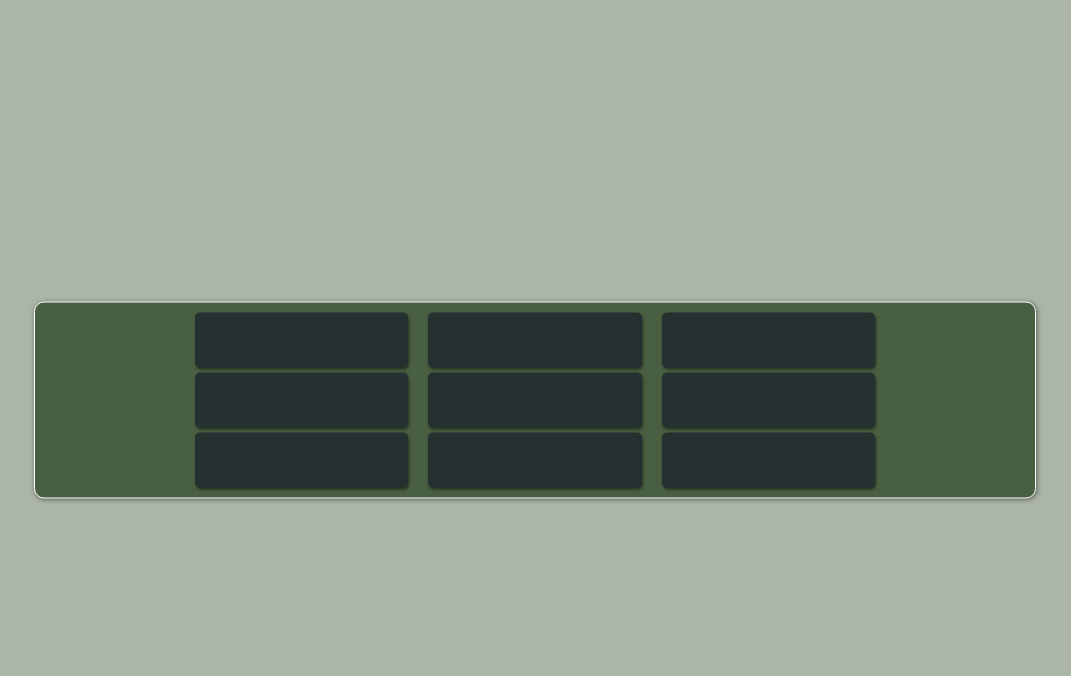
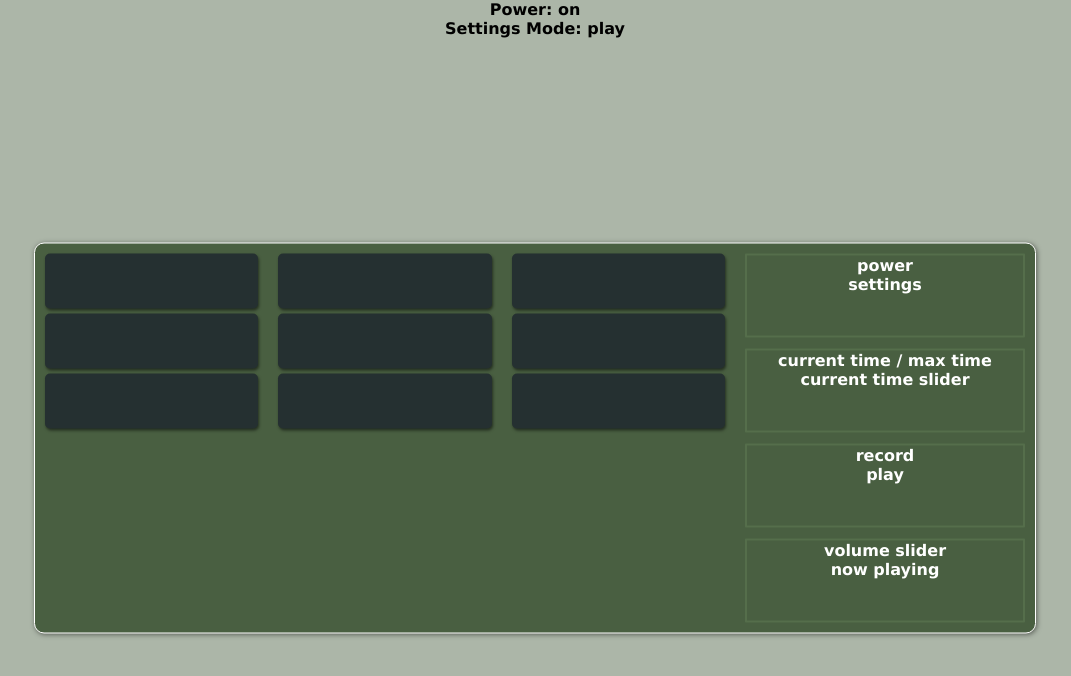
Before and after one commit to msmit1123/sound-machine, a React (Create React App) app: page / in a window 1280 px wide. Shown: the top 676 px of the page, without its empty margins (105-1176 px from the left). Built offline with nearby package versions, Linux system fonts and the light colour scheme; the HTML template or start-up script is replaced by a standard one.

Commit message:
made Controlpad Container

```diff
--- a/src/App.js
+++ b/src/App.js
@@ -3,82 +3,23 @@ import React from 'react';
 import './App.scss';
 
 import Keypad from './containers/Keypad/Keypad.js';
-//import Controlpad from './containers/Controlpad/Controlpad.js';
+import Controlpad from './containers/ControlPad/Controlpad.js';
 
 class App extends React.Component {
   constructor(props) {
     super(props);
-    this.state = {};
+    this.state = { isOn: true, isSettingsMode: false };
   }
   render() {
     return (
       <div className='App'>
+        Power: {this.state.isOn ? 'on' : 'off'} <br />
+        Settings Mode: {this.state.isSettingsMode ? 'settings' : 'play'}
         <div className='sound-machine'>
           <Keypad />
-          {/* <Controlpad /> */}
+          <Controlpad />
         </div>
       </div>
-      //
-      // <div className='App'>
-      //   <div className='sound-machine'>
-      //     <div className='keypad'>
-      //       <div className='keypad__column'>
-      //         <div className='keypad__button'>q</div>
-      //         <div className='keypad__button'>a</div>
-      //         <div className='keypad__button'>z</div>
-      //         <div className='keypad__button'>z</div>
-      //         <div className='keypad__button'>z</div>
-      //         <div className='keypad__button'>z</div>
-      //         <div className='keypad__button'>z</div>
-
-      //         <div className='keypad__button'>z</div>
-      //       </div>
-      //       <div className='keypad__column'>
-      //         <div className='keypad__button'>q</div>
-      //         <div className='keypad__button'>a</div>
-      //         <div className='keypad__button'>z</div>
-      //       </div>
-      //       <div className='keypad__column'>
-      //         <div className='keypad__button'>q</div>
-      //         <div className='keypad__button'>a</div>
-      //         <div className='keypad__button'>z</div>
-      //       </div>
-      //       <div className='keypad__column'>
-      //         <div className='keypad__button'>q</div>
-      //         <div className='keypad__button'>a</div>
-      //         <div className='keypad__button'>z</div>
-      //       </div>
-      //       <div className='keypad__column'>
-      //         <div className='keypad__button'>w</div>
-      //         <div className='keypad__button'>s</div>
-      //         <div className='keypad__button'>x</div>
-      //       </div>
-      //       <div className='keypad__column'>
-      //         <div className='keypad__button'>e</div>
-      //         <div className='keypad__button'>d</div>
-      //         <div className='keypad__button'>c</div>
-      //       </div>
-      //     </div>
-      //     <div className='controls'>
-      //       <div className='controls__module'>
-      //         <div className='controls__toggle'>power</div>
-      //         <div className='controls__toggle'>settings</div>
-      //       </div>
-      //       <div className='controls__module'>
-      //         <div>current time / max time</div>
-      //         <div>current time slider</div>
-      //       </div>
-      //       <div className='controls__module'>
-      //         <div className='controls__toggle'>record</div>
-      //         <div className='controls__toggle'>play</div>
-      //       </div>
-      //       <div className='controls__module'>
-      //         <div>volume slider</div>
-      //         <div>now playing</div>
-      //       </div>
-      //     </div>
-      //   </div>
-      // </div>
     );
   }
 }
--- a/src/App.scss
+++ b/src/App.scss
@@ -29,33 +29,5 @@
       box-shadow: 1px 1px 5px rgba(0, 0, 0, 0.5);
       max-width: 1000px;
     }
-
-    .controls {
-      display: grid;
-      grid-gap: 1px;
-      grid-template-columns: repeat(auto-fill, minmax(270px, 1fr));
-      padding: 5px;
-
-      @media (min-width: $mobile-break) {
-        display: inline-flex;
-        vertical-align: top;
-        flex-flow: row wrap;
-        width: calc(#{$side-panel-width} - 10px);
-      }
-
-      &__module {
-        width: calc(100% - 10px);
-        height: 80px;
-        margin-top: -2px;
-        margin: 5px;
-        border-radius: 1px;
-        border: 2px solid lighten($sound-machine-color, 5);
-        color: white;
-
-        @media (min-width: $mobile-break) {
-          margin: 5px;
-        }
-      }
-    }
   }
 }
--- a/src/components/Button/Button.scss
+++ b/src/components/Button/Button.scss
@@ -9,9 +9,11 @@
   box-shadow: 1px 2px 3px rgba(0, 0, 0, 0.5);
   color: white;
   cursor: pointer;
+
   &:hover {
     background-color: darken($button-color, 10);
   }
+
   &--active,
   &:active {
     background-color: $active-color;
--- /dev/null
+++ b/src/containers/ControlPad/Controlpad.js
@@ -0,0 +1,28 @@
+import React from 'react';
+
+import './Controlpad.scss';
+
+function Controlpad(props) {
+  return (
+    <div className='controls'>
+      <div className='controls__module'>
+        <div className='controls__toggle'>power</div>
+        <div className='controls__toggle'>settings</div>
+      </div>
+      <div className='controls__module'>
+        <div>current time / max time</div>
+        <div>current time slider</div>
+      </div>
+      <div className='controls__module'>
+        <div className='controls__toggle'>record</div>
+        <div className='controls__toggle'>play</div>
+      </div>
+      <div className='controls__module'>
+        <div>volume slider</div>
+        <div>now playing</div>
+      </div>
+    </div>
+  );
+}
+
+export default Controlpad;
--- /dev/null
+++ b/src/containers/ControlPad/Controlpad.scss
@@ -0,0 +1,29 @@
+@import '../../_variables.scss';
+
+.controls {
+  display: grid;
+  grid-gap: 1px;
+  grid-template-columns: repeat(auto-fill, minmax(270px, 1fr));
+  padding: 5px;
+
+  @media (min-width: $mobile-break) {
+    display: inline-flex;
+    vertical-align: top;
+    flex-flow: row wrap;
+    width: calc(#{$side-panel-width} - 10px);
+  }
+
+  &__module {
+    width: calc(100% - 10px);
+    height: 80px;
+    margin-top: -2px;
+    margin: 5px;
+    border-radius: 1px;
+    border: 2px solid lighten($sound-machine-color, 5);
+    color: white;
+
+    @media (min-width: $mobile-break) {
+      margin: 5px;
+    }
+  }
+}
```
